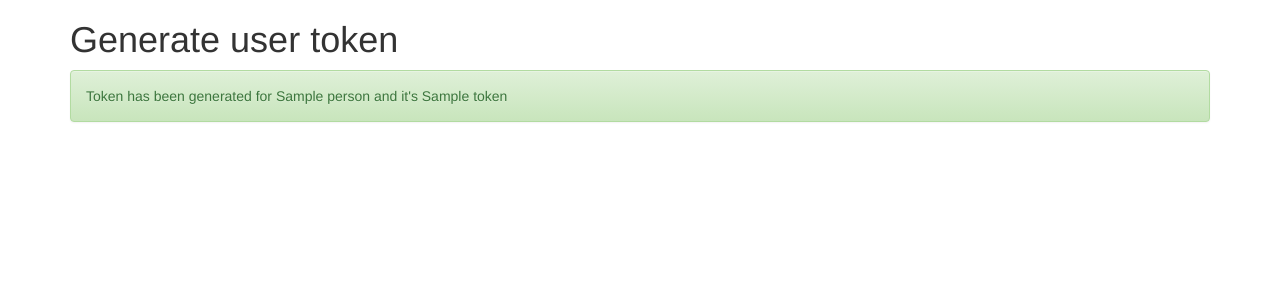
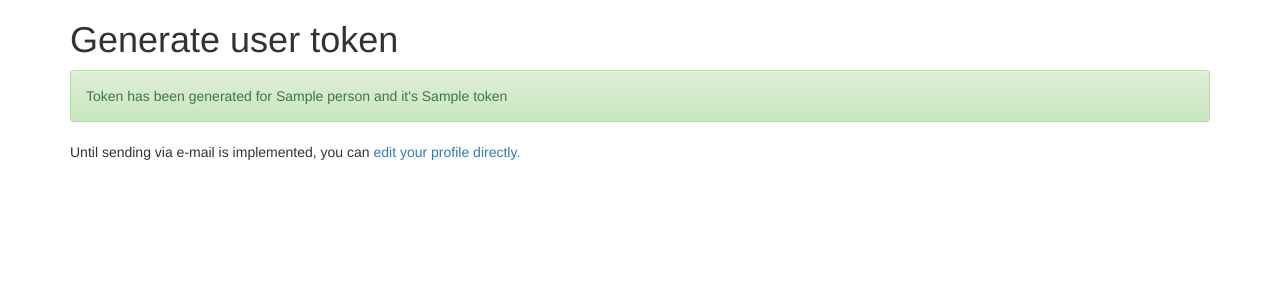
Before and after one commit to ivoras/sova, a Django app: template app/sova/templates/sova/getprofiletoken.html in a window 1280 px wide. Shown: the top 300 px of the page. Run offline with Django 3.2, Linux system fonts and the light colour scheme; tables that the repository leaves empty hold one stand-in row (values such as "Sample post"); the template is opened without the code that fills it: values that come from a table or form of the project are taken from there, most other values are stand-ins (such as "Sample title", 1, 10 or a date in 2020); data that the repository does not hold is empty; some libraries are stand-ins or nearby versions.

Commit message:
Added direct link for profile editing (for development)

```diff
--- a/app/sova/templates/sova/getprofiletoken.html
+++ b/app/sova/templates/sova/getprofiletoken.html
@@ -18,5 +18,6 @@ Generate user token
 {% else %}
 <div class="alert alert-success" role="alert">Token has been generated for {{person.name}} and it's {{token.token}}
 </div>
+<div>Until sending via e-mail is implemented, you can <a href="{% url 'edituserprofile' token.token %} "> edit your profile directly.</a></div>
 {% endif %}
 {% endblock %}
```
